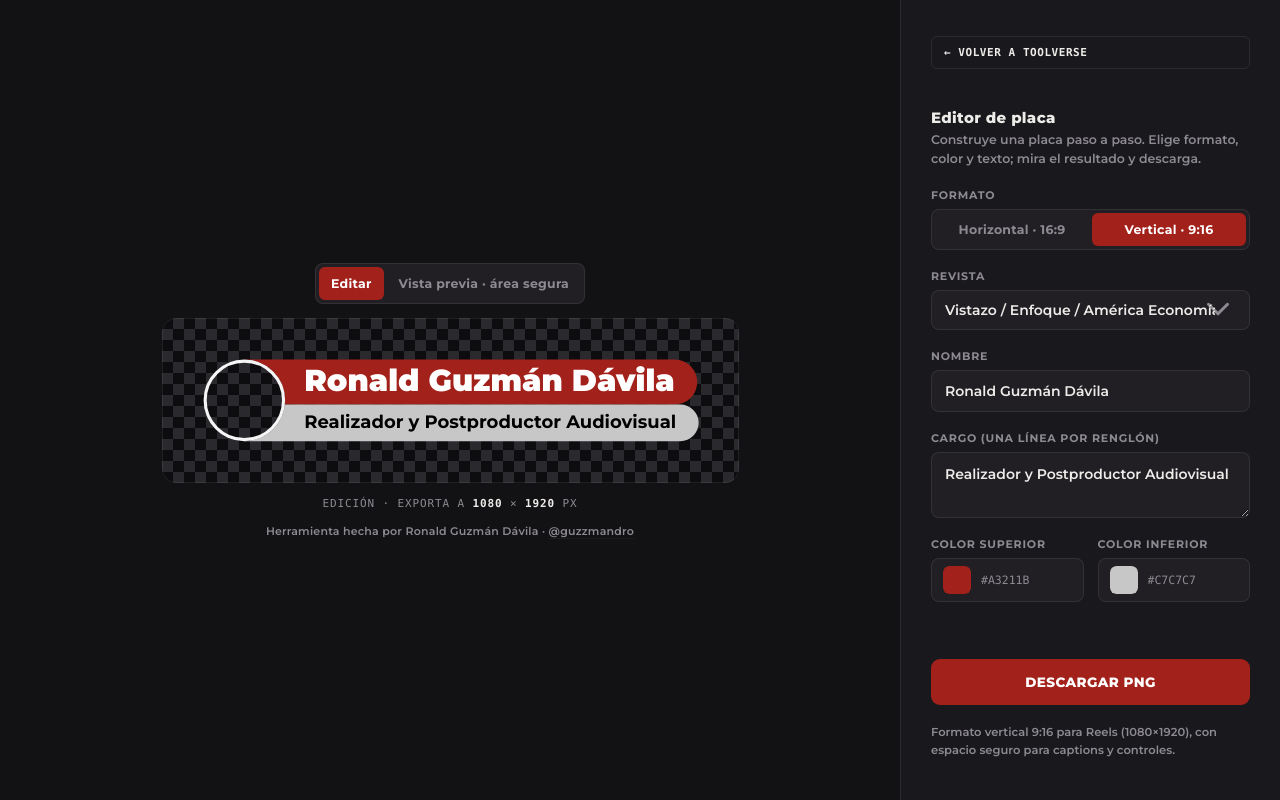
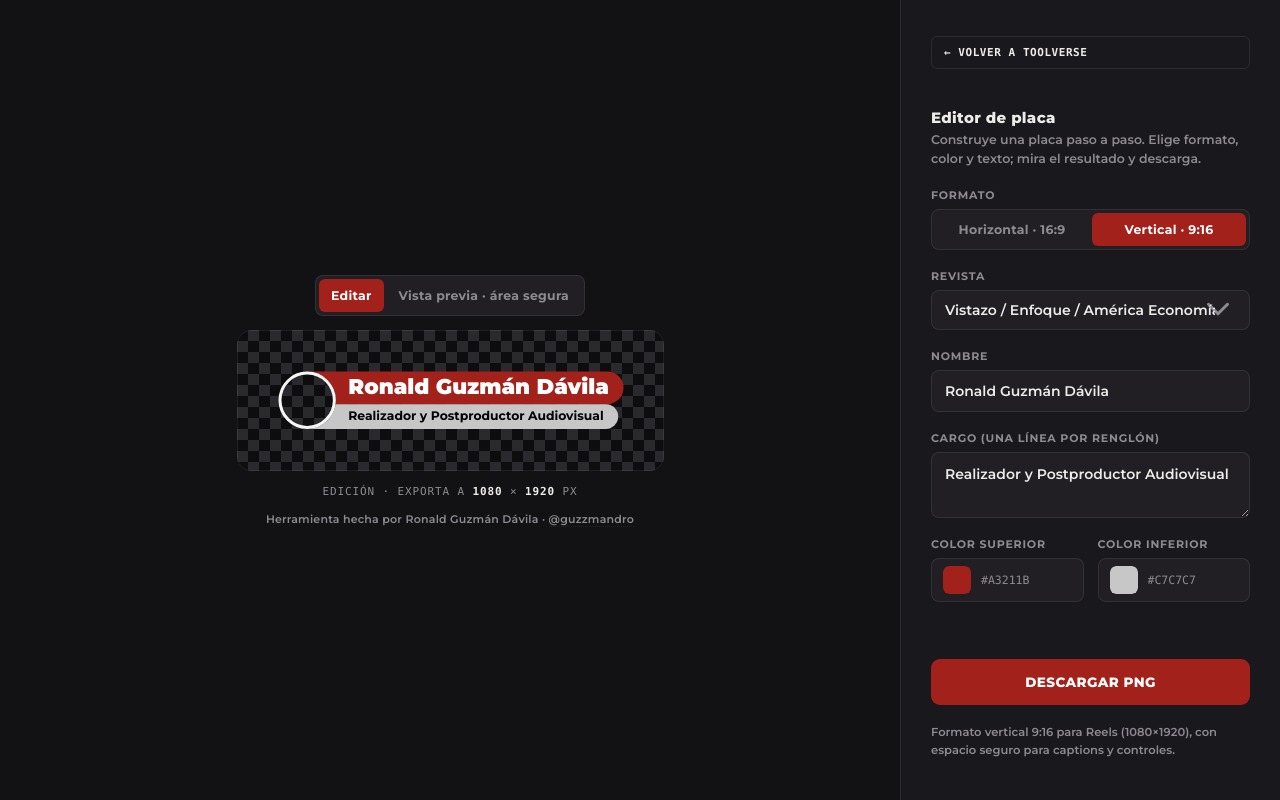
Before and after one commit to guzmandavila/Editor-de-placa, a plain HTML site: page index.html in a window 1280 px wide. Drawn offline with Linux system fonts and the light colour scheme.

Commit message:
Reduce editorial nameplate scale

```diff
--- a/index.html
+++ b/index.html
@@ -223,9 +223,9 @@
   function baseSizes(frameW){
     const s = frameW/REF_W;
     return {
-      redH: 80*s, grayLineH: 50*s, grayPadV: 15*s,
-      nameFontSize: 54*s, titleFontSize: 32*s,
-      textGap: 34*s, rightPad: 40*s
+      redH: 58*s, grayLineH: 34*s, grayPadV: 10*s,
+      nameFontSize: 38*s, titleFontSize: 22*s,
+      textGap: 22*s, rightPad: 26*s
     };
   }
 
```
